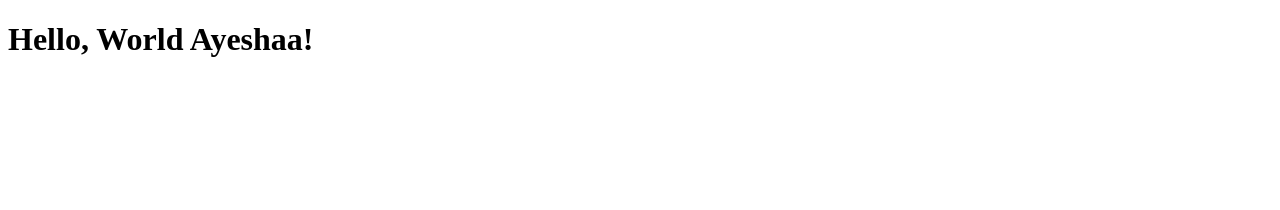
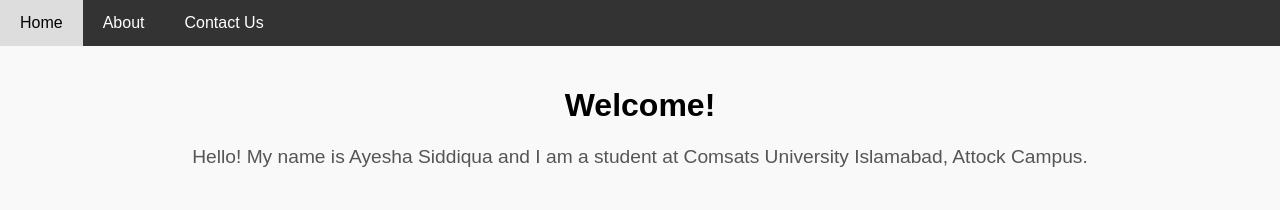
Before and after one commit to ayeshasiddiqua072/ayesha-TOCS, a plain HTML site: page index.html in a window 1280 px wide. Drawn offline with Linux system fonts and the light colour scheme.

Commit message:
first commit

```diff
--- a/index.html
+++ b/index.html
@@ -3,9 +3,49 @@
 <head>
     <meta charset="UTF-8">
     <meta name="viewport" content="width=device-width, initial-scale=1.0">
-    <title>Hello World Ayesha</title>
+    <title>Home - Ayesha Siddiqua</title>
+    <style>
+        body {
+            font-family: Arial, sans-serif;
+            margin: 0;
+            padding: 0;
+            background-color: #f9f9f9;
+        }
+        nav {
+            background-color: #333;
+            overflow: hidden;
+        }
+        nav a {
+            float: left;
+            display: block;
+            color: white;
+            text-align: center;
+            padding: 14px 20px;
+            text-decoration: none;
+        }
+        nav a:hover {
+            background-color: #ddd;
+            color: black;
+        }
+        .container {
+            padding: 20px;
+            text-align: center;
+        }
+        .intro {
+            font-size: 1.2em;
+            color: #555;
+        }
+    </style>
 </head>
 <body>
-    <h1>Hello, World Ayeshaa!</h1>
+    <nav>
+        <a href="index.html">Home</a>
+        <a href="about.html">About</a>
+        <a href="contact.html">Contact Us</a>
+    </nav>
+    <div class="container">
+        <h1>Welcome!</h1>
+        <p class="intro">Hello! My name is Ayesha Siddiqua and I am a student at Comsats University Islamabad, Attock Campus.</p>
+    </div>
 </body>
 </html>
```
